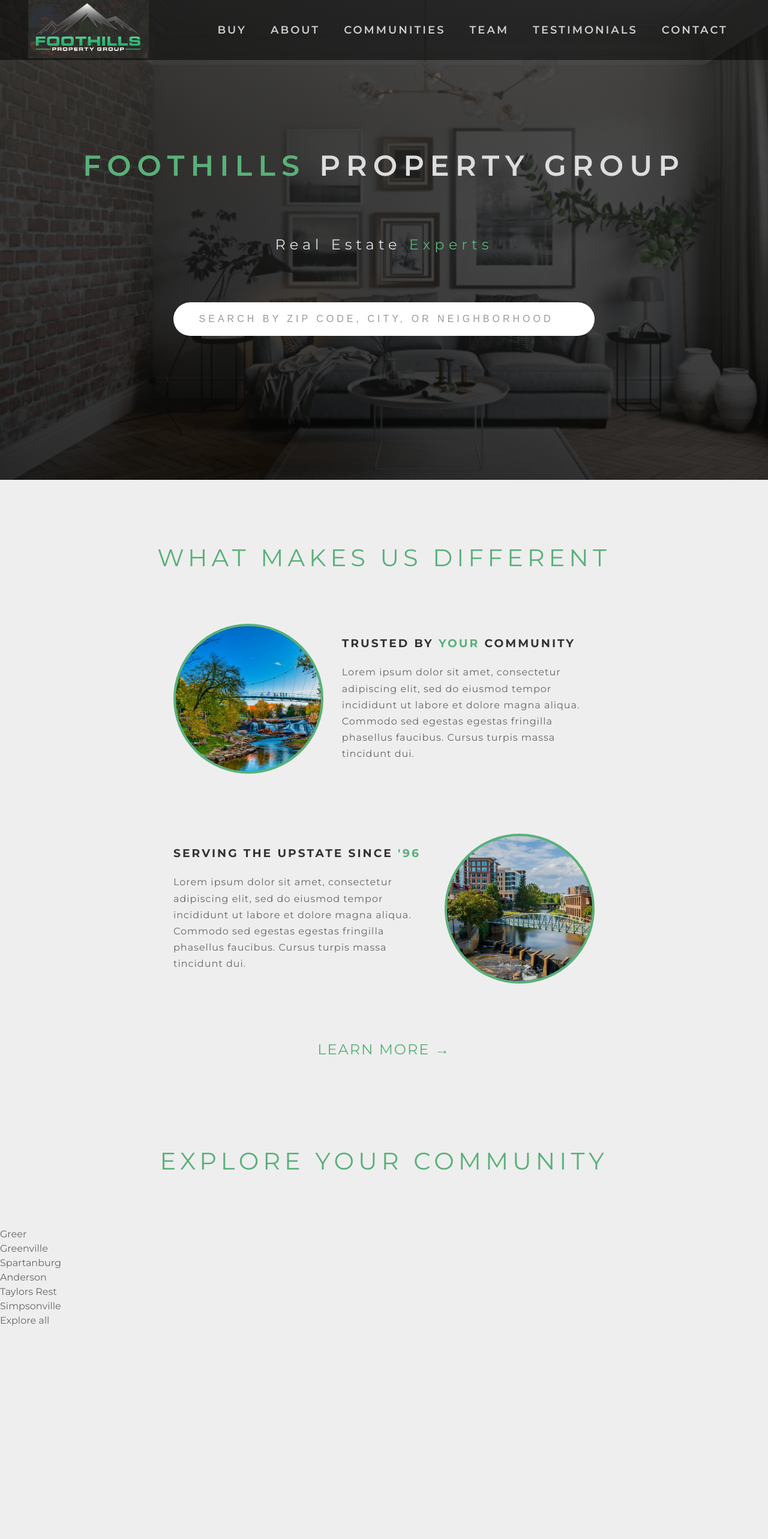
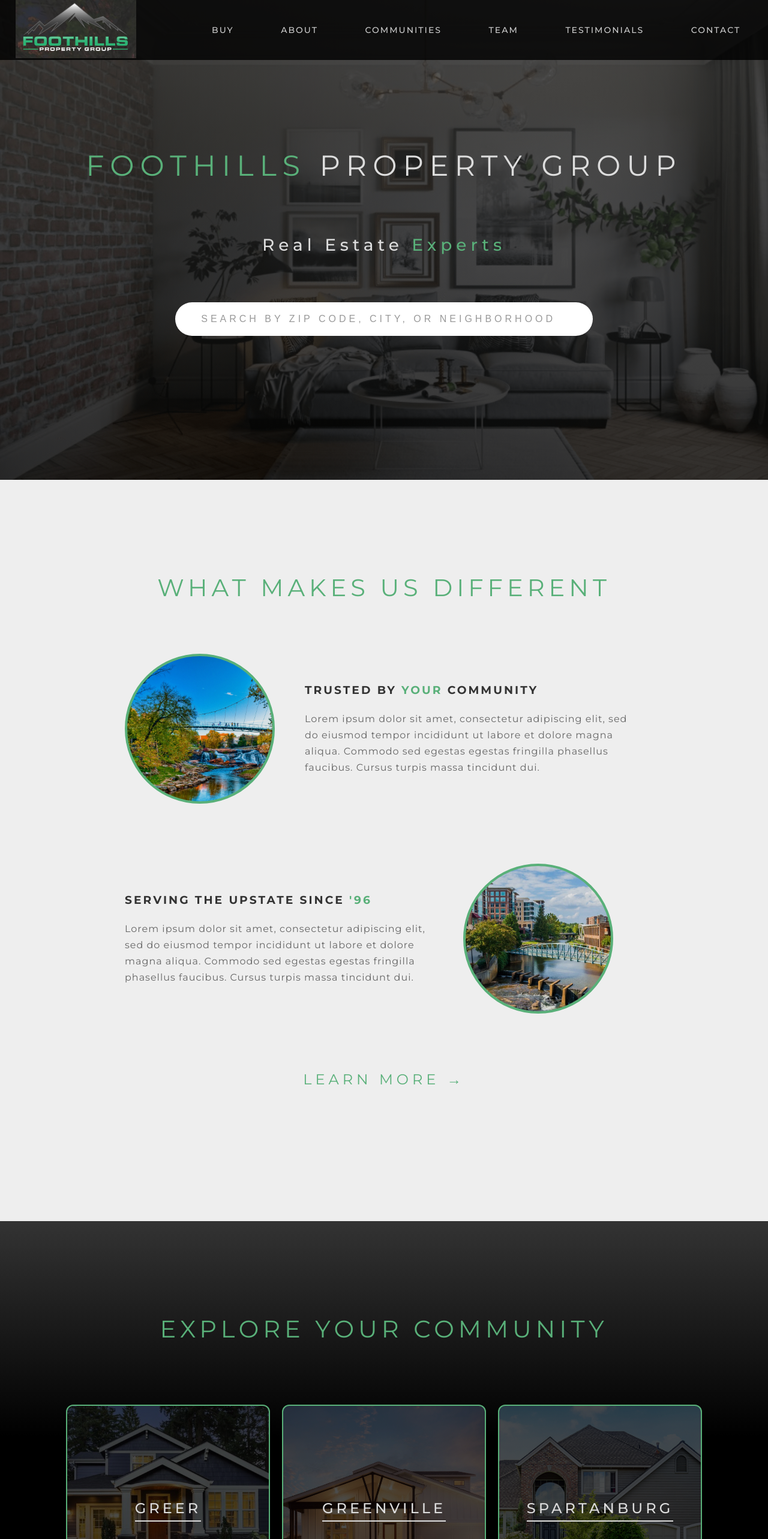
Before and after one commit to canasmh/FoothillsPG, a React (Create React App) app in the folder client/: page / in a window 1280 px wide. Shown: the top 2566 px of the page at 60% size. Before the commit the page ends 2214 px from the top, so only its background shows below. Built offline with nearby package versions, Linux system fonts and the light colour scheme.

Commit message:
Compiled css file

```diff
--- a/client/src/index.css
+++ b/client/src/index.css
@@ -41,98 +41,178 @@ h2 {
   text-transform: uppercase;
   text-align: center; }
 
+.btn {
+  text-transform: uppercase;
+  text-align: center; }
+  .btn, .btn:link, .btn:visited {
+    font-size: 2.4rem;
+    letter-spacing: 6px;
+    color: #EEE;
+    padding: 2.5rem;
+    min-width: 30%;
+    border-radius: 100px;
+    background-color: #59B079;
+    display: inline-block;
+    position: relative;
+    top: 50%;
+    left: 50%;
+    transform: translate(-50%, -50%);
+    margin-top: 15rem;
+    transition: all 0.3s ease-out;
+    cursor: pointer; }
+  .btn:hover {
+    background-color: #59B079;
+    color: #EEE;
+    transform: translate(-50%, calc(-50% - 1rem));
+    box-shadow: 0 1.5rem 3rem rgba(0, 0, 0, 0.2); }
+  .btn:active {
+    background-color: #459161;
+    transform: translate(-50%, calc(-50% - 0.5rem));
+    box-shadow: 0 0.8rem 1.5rem rgba(0, 0, 0, 0.15); }
+
 .btn-text {
-  letter-spacing: 2px;
+  text-align: center;
   text-transform: uppercase; }
   .btn-text, .btn-text:link, .btn-text:visited {
+    letter-spacing: 6px;
     cursor: pointer;
     color: #59B079;
     display: inline-block;
     font-size: 2.4rem;
-    padding: 1rem 3rem;
+    padding: 2.5rem;
+    min-width: 30%;
     position: relative;
     top: 50%;
     left: 50%;
     transform: translate(-50%, -50%);
     margin-top: 1rem;
-    transition: all 0.5s ease-out; }
+    transition: all 0.3s ease-out; }
   .btn-text:hover {
     background-color: #59B079;
     color: #EEE;
     transform: translate(-50%, calc(-50% - 0.5rem));
     box-shadow: 0 1.5rem 3rem rgba(0, 0, 0, 0.2);
-    border-radius: 10px;
-    border: 2px solid #59B079; }
+    border-radius: 100px; }
   .btn-text:active {
     color: #EEE;
     background-color: #459161;
     transform: translate(-50%, calc(-50% - 0.3rem));
-    box-shadow: 0 0.8rem 1.5rem rgba(0, 0, 0, 0.15);
-    border: 2px solid #459161; }
+    box-shadow: 0 0.8rem 1.5rem rgba(0, 0, 0, 0.15); }
+
+.figure-card {
+  flex: 1 0 30%;
+  height: 35rem;
+  background-size: cover;
+  background-position: center;
+  margin: 1.6rem 1rem;
+  border-radius: 12px;
+  border: 2px solid #59B079;
+  display: flex;
+  justify-content: center;
+  align-items: center;
+  text-align: center;
+  padding: 2rem 3.2rem;
+  transition: all 0.3s;
+  cursor: pointer; }
+  .figure-card-1 {
+    background-image: linear-gradient(to bottom, rgba(0, 0, 0, 0.7), rgba(0, 0, 0, 0.7)), url("../public/images/home-1.jpeg"); }
+  .figure-card-2 {
+    background-image: linear-gradient(to bottom, rgba(0, 0, 0, 0.7), rgba(0, 0, 0, 0.7)), url("../public/images/home-2.jpeg"); }
+  .figure-card-3 {
+    background-image: linear-gradient(to bottom, rgba(0, 0, 0, 0.7), rgba(0, 0, 0, 0.7)), url("../public/images/home-3.jpeg"); }
+  .figure-card__text {
+    font-size: 2.4rem;
+    font-weight: 500;
+    color: #DDD;
+    text-transform: uppercase;
+    letter-spacing: 5px;
+    padding-bottom: 0.2rem;
+    border-bottom: 2px solid #DDD;
+    transition: all 0.3s; }
+  .figure-card:hover {
+    transform: scale(1.02) translateY(-0.8rem);
+    position: relative;
+    z-index: 10; }
+  .figure-card:active {
+    transform: scale(1.01) translateY(-0.5rem); }
+  .figure-card:hover .figure-card__text {
+    color: #59B079;
+    border-bottom: 2px solid #59B079; }
 
 .nav {
+  padding: 0 2%;
   max-height: 10rem;
-  position: absolute;
-  background-color: rgba(0, 0, 0, 0.5);
+  position: fixed;
+  background-color: rgba(0, 0, 0, 0.8);
   display: flex;
-  justify-content: space-around;
+  justify-content: space-between;
   align-items: center;
-  width: 100vw; }
+  width: 100vw;
+  z-index: 100;
+  text-align: center; }
   .nav__logo {
-    height: 10rem; }
+    max-height: 10rem;
+    margin-right: 1.6rem; }
   .nav__list {
     list-style: none;
     align-self: stretch;
     display: flex;
+    justify-content: space-between;
     align-items: center;
     color: #CCC;
-    letter-spacing: 3px;
-    font-weight: 600;
-    font-size: 1.8rem; }
+    letter-spacing: 2px;
+    font-weight: 500;
+    font-size: 1.4rem;
+    flex-basis: 75%; }
     .nav__list-item {
       text-transform: uppercase;
       cursor: pointer;
       transition: all 0.2s;
+      flex: 0 1;
       display: flex;
       height: 100%;
       align-items: center;
-      padding: 0 2rem; }
+      justify-content: space-around;
+      padding: 0 2.2%; }
       .nav__list-item:hover {
         color: #EEE;
         background-color: #59B079; }
 
 .about {
-  padding: 10rem 25rem; }
+  padding: 15rem 10rem; }
   .about__container {
     display: flex;
-    width: 90%;
+    width: 80%;
     justify-content: space-between;
     align-items: center;
     margin: 0 auto; }
     .about__container--2 {
       flex-direction: row-reverse; }
   .about__image--container {
-    height: 25rem;
-    width: 25rem;
+    min-height: 25rem;
+    min-width: 25rem;
     background-size: cover;
     background-position: center;
     border-radius: 100%;
     display: inline-block;
     border: 4px solid #59B079;
     transition: all 0.5s;
+    margin-right: 5rem;
     cursor: pointer; }
     .about__image--container:hover {
       transform: scale(1.1) translateY(-0.5rem);
-      box-shadow: 0 1.5rem 4rem rgba(0, 0, 0, 0.2); }
+      box-shadow: 0 1.5rem 3rem rgba(0, 0, 0, 0.2); }
     .about__image--container:active {
       transform: scale(1.07) translateY(-0.3rem);
-      box-shadow: 0 1rem 2rem rgba(0, 0, 0, 0.1); }
+      box-shadow: 0 1rem 2rem rgba(0, 0, 0, 0.15); }
     .about__image--container-1 {
-      background-image: linear-gradient(to right, rgba(0, 0, 0, 0.1), rgba(0, 0, 0, 0.1)), url("../public/images/falls-park.jpeg"); }
+      background-image: linear-gradient(to right, rgba(0, 0, 0, 0.1), rgba(0, 0, 0, 0.1)), url("../public/images/falls-park.jpeg");
+      margin-right: 5rem; }
     .about__image--container-2 {
-      background-image: linear-gradient(to right, rgba(0, 0, 0, 0.1), rgba(0, 0, 0, 0.1)), url("../public/images/falls-park-2.jpeg"); }
+      background-image: linear-gradient(to right, rgba(0, 0, 0, 0.1), rgba(0, 0, 0, 0.1)), url("../public/images/falls-park-2.jpeg");
+      margin-left: 5rem; }
   .about__description {
-    flex: 0 1 60%; }
+    flex: 0 1 100%; }
   .about__sub-heading {
     color: #333;
     text-transform: uppercase;
@@ -149,7 +229,8 @@ h2 {
   background-size: cover;
   display: flex;
   align-items: center;
-  justify-content: center; }
+  justify-content: center;
+  text-align: center; }
   .welcome__container {
     height: 40vh;
     display: flex;
@@ -159,16 +240,16 @@ h2 {
   .welcome__heading {
     font-size: 4.8rem;
     letter-spacing: 10px;
-    font-weight: 600;
+    font-weight: 400;
     text-transform: uppercase; }
     .welcome__heading--span-1 {
       color: #59B079; }
     .welcome__heading--span-2 {
       color: #DDD; }
   .welcome__description {
-    font-size: 2.4rem;
+    font-size: 2.8rem;
     letter-spacing: 7px;
-    font-weight: 400; }
+    font-weight: 500; }
     .welcome__description--span-1 {
       color: #DDD; }
     .welcome__description--span-2 {
@@ -194,3 +275,11 @@ h2 {
       border: 3px solid #59B079; }
     .welcome__search:hover, .welcome__search:focus {
       width: 75%; }
+
+.community {
+  background-image: linear-gradient(0, #333333 0%, black 25%, black 75%, #333333 100%);
+  padding: 15rem 10rem; }
+  .community__container {
+    display: flex;
+    flex-flow: wrap;
+    justify-content: center; }
```
